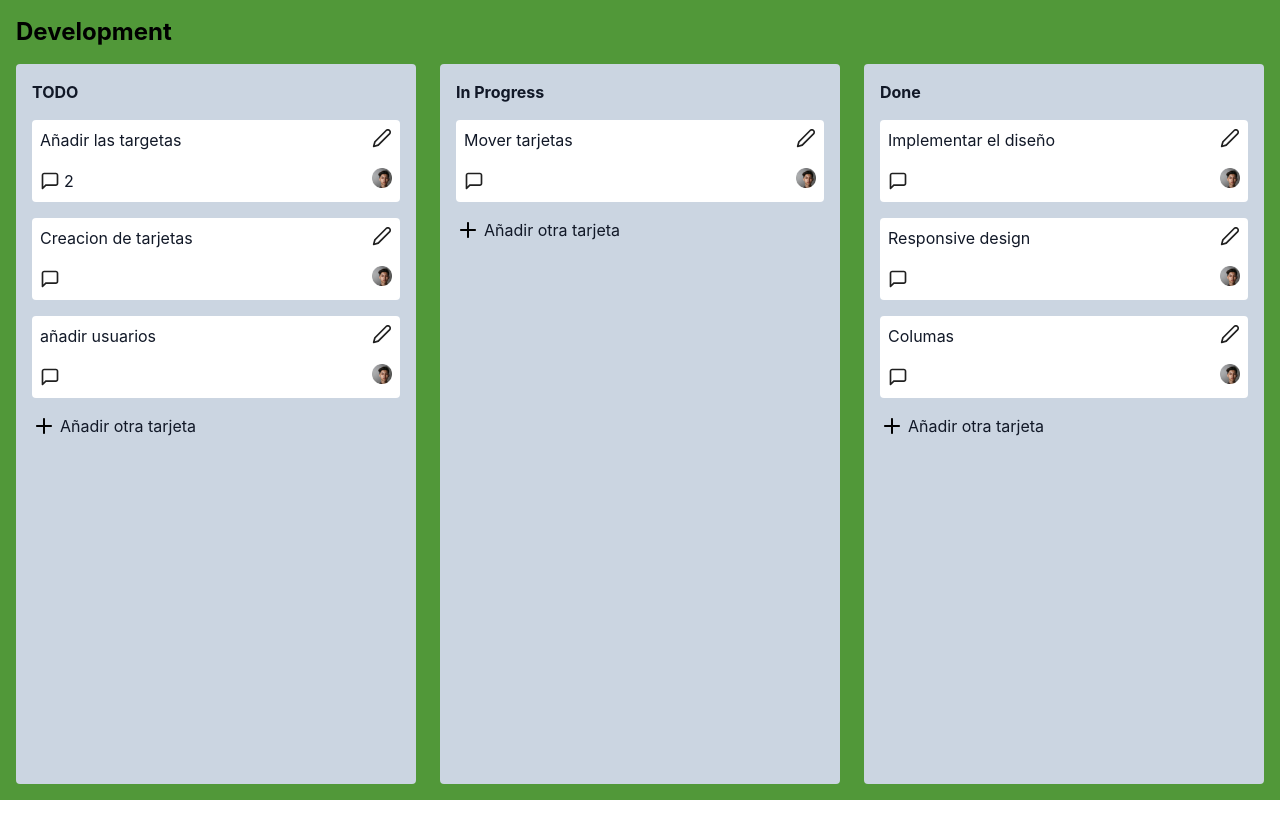
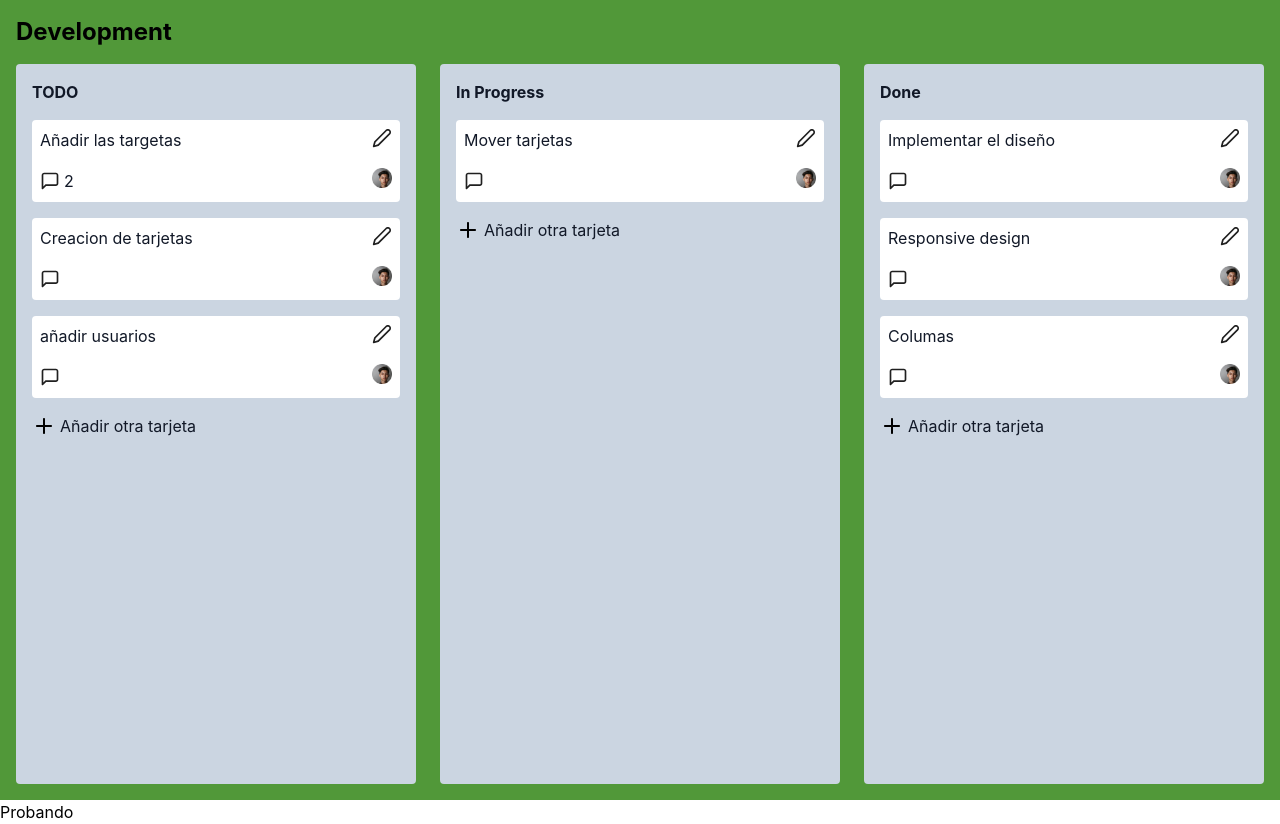
Before and after one commit to MartinMolinaURP/proyectodevopsTrello, a Next.js app: page / in a window 1280 px wide. Before the commit the page ends 800 px from the top, so only its background shows below. Built offline with nearby package versions, Linux system fonts and the light colour scheme.

Commit message:
Nuevo mensaje

```diff
--- a/pages/_document.js
+++ b/pages/_document.js
@@ -15,6 +15,7 @@ class MainDocument extends Document {
           <NextScript />
           {/*Below we add the modal wrapper*/}
           <div id="modal-root"></div>
+          <h1>Probando</h1>
         </body>
       </Html>
     );
```
